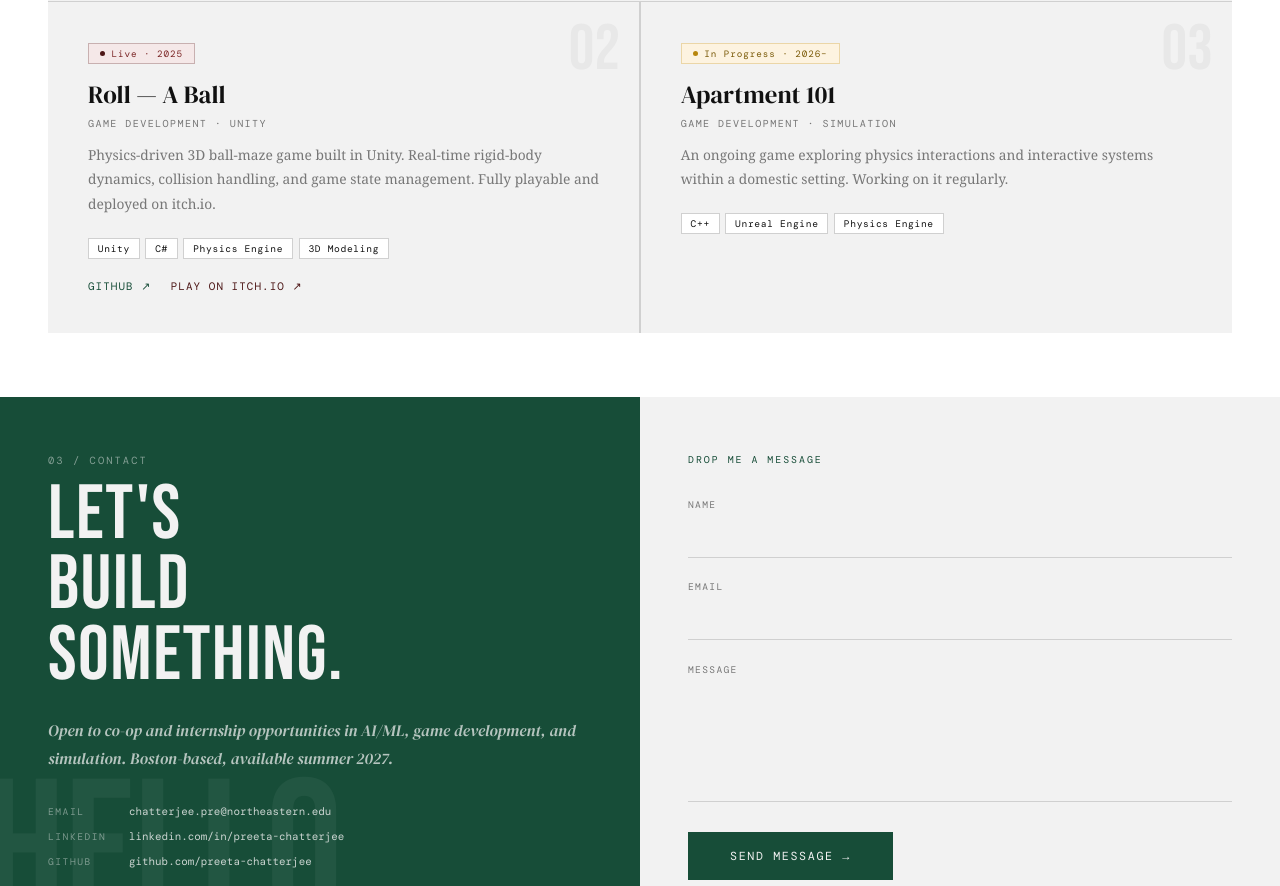
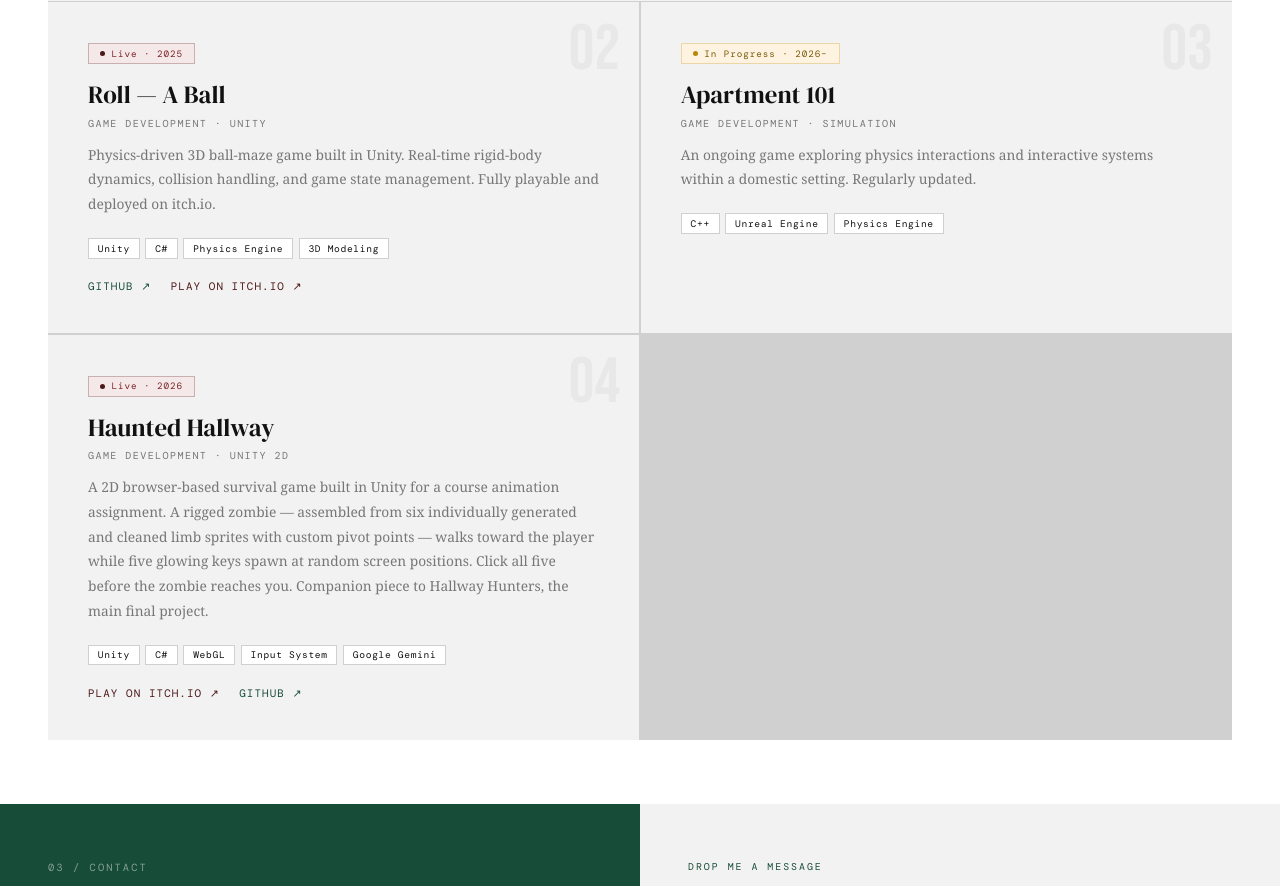
Before and after one commit to preeta-chatterjee/preeta-chatterjee.github.io, a React (Vite) app: page / in a window 1280 px wide. Shown: the part 1911-2797 px from the top of the page. Built offline with nearby package versions, Linux system fonts and the light colour scheme.

Commit message:
Added another project

```diff
--- a/src/portfolio.jsx
+++ b/src/portfolio.jsx
@@ -56,9 +56,22 @@ const PROJECTS = [
     title: "Apartment 101", sub: "Game Development · Simulation",
     status: "In Progress", statusColor: C.amberDk, statusBg: C.amberBg, statusDot: C.amber,
     year: "2026–",
-    desc: "An ongoing game exploring physics interactions and interactive systems within a domestic setting. Working on it regularly.",
+    desc: "An ongoing game exploring physics interactions and interactive systems within a domestic setting. Regularly updated.",
     stack: ["C++", "Unreal Engine", "Physics Engine"],
     links: [],
+    accent: C.red,
+  },
+  {
+    id: 4, num: "04", full: false,
+    title: "Haunted Hallway", sub: "Game Development · Unity 2D",
+    status: "Live", statusColor: C.redL, statusBg: C.redBg, statusDot: C.red,
+    year: "2026",
+    desc: "A 2D browser-based survival game built in Unity for a course animation assignment. A rigged zombie — assembled from six individually generated and cleaned limb sprites with custom pivot points — walks toward the player while five glowing keys spawn at random screen positions. Click all five before the zombie reaches you. Companion piece to Hallway Hunters, the main final project.",
+    stack: ["Unity", "C#", "WebGL", "Input System", "Google Gemini"],
+    links: [
+      { label: "Play on itch.io", href: "https://lunosstar.itch.io/haunted-hallway", color: C.red },
+      { label: "GitHub", href: "https://github.com/preeta-chatterjee/HauntedHallway", color: C.green },
+    ],
     accent: C.red,
   },
 ];
```
